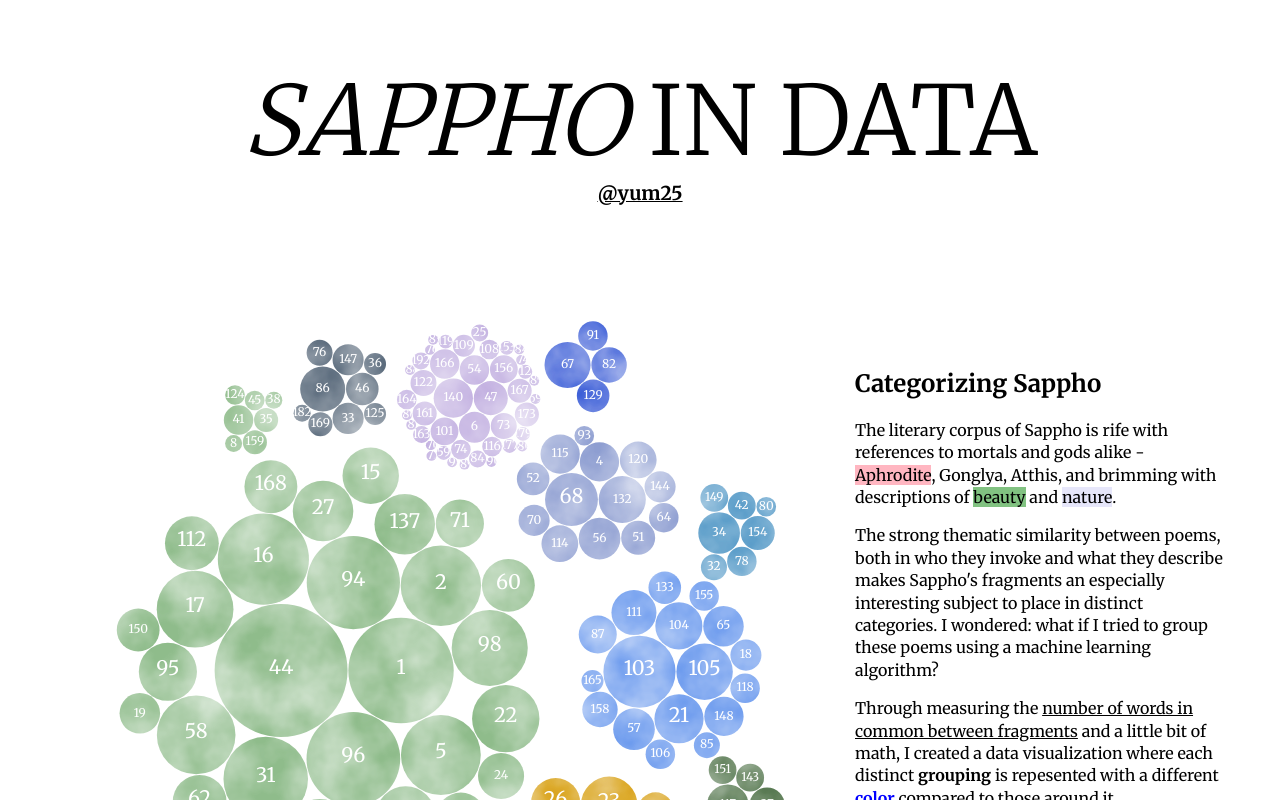
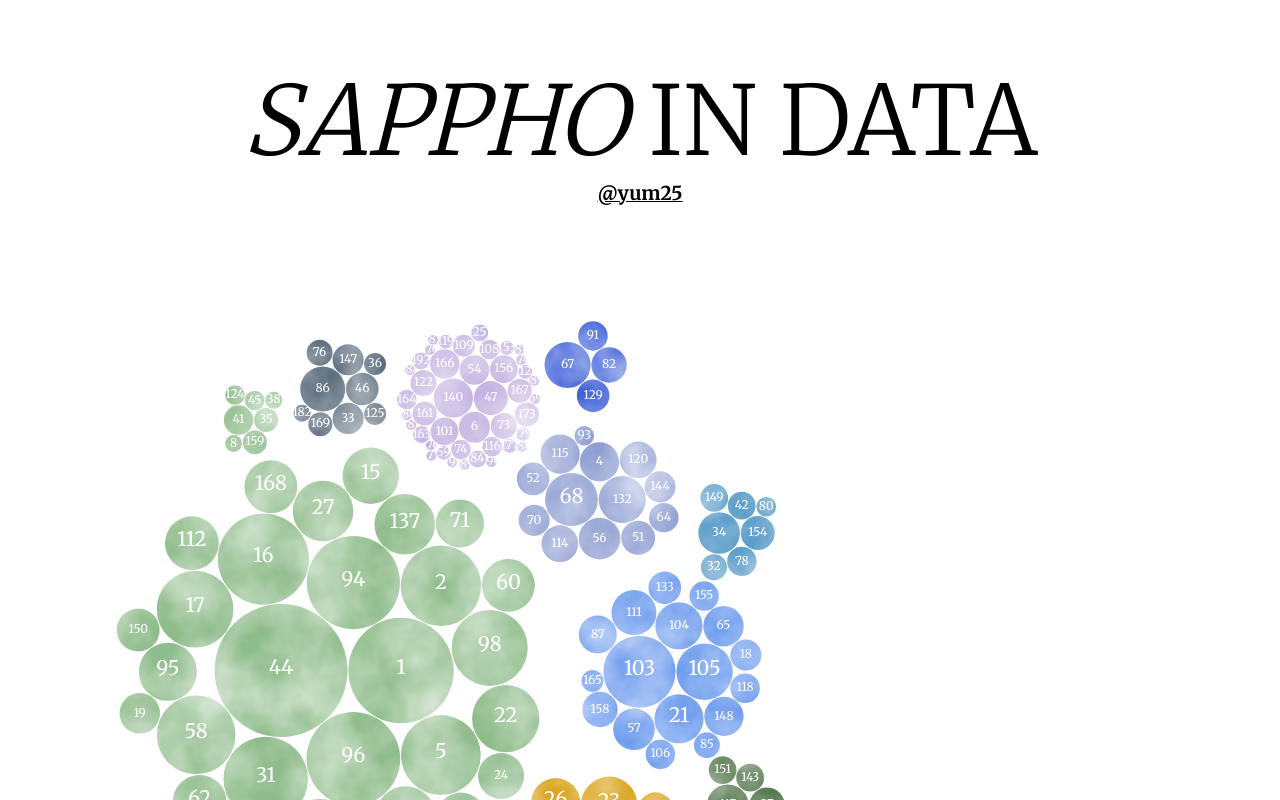
Before and after one commit to yum25/sappho-in-data, a SvelteKit app: page / in a window 1280 px wide. Shown: the top 800 px of the page. Built offline with nearby package versions, Linux system fonts and the light colour scheme.

Commit message:
testing scroll heights

```diff
--- a/src/routes/+page.svelte
+++ b/src/routes/+page.svelte
@@ -170,7 +170,7 @@
 		</div>
 		<div
 			class="scroll-step-container scroll-stack"
-			style="transform: translateY(-90vh); pointer-events: none;"
+			style="pointer-events: none;"
 		>
 			<div class="offset-svg" aria-hidden="true"></div>
 			<div id="scroll-steps">
@@ -311,8 +311,8 @@
 	}
 
 	#cluster > svg {
-		max-height: 100vh;
-		min-height: 50rem;
+		height: 100vh;
+    min-height: 50rem;
 		min-width: min(50rem, 100%);
 	}
 
@@ -328,6 +328,8 @@
 		position: sticky;
 		top: 0;
 		margin: 0;
+
+    height: 100vh;
 
 		z-index: 0;
 	}
```
